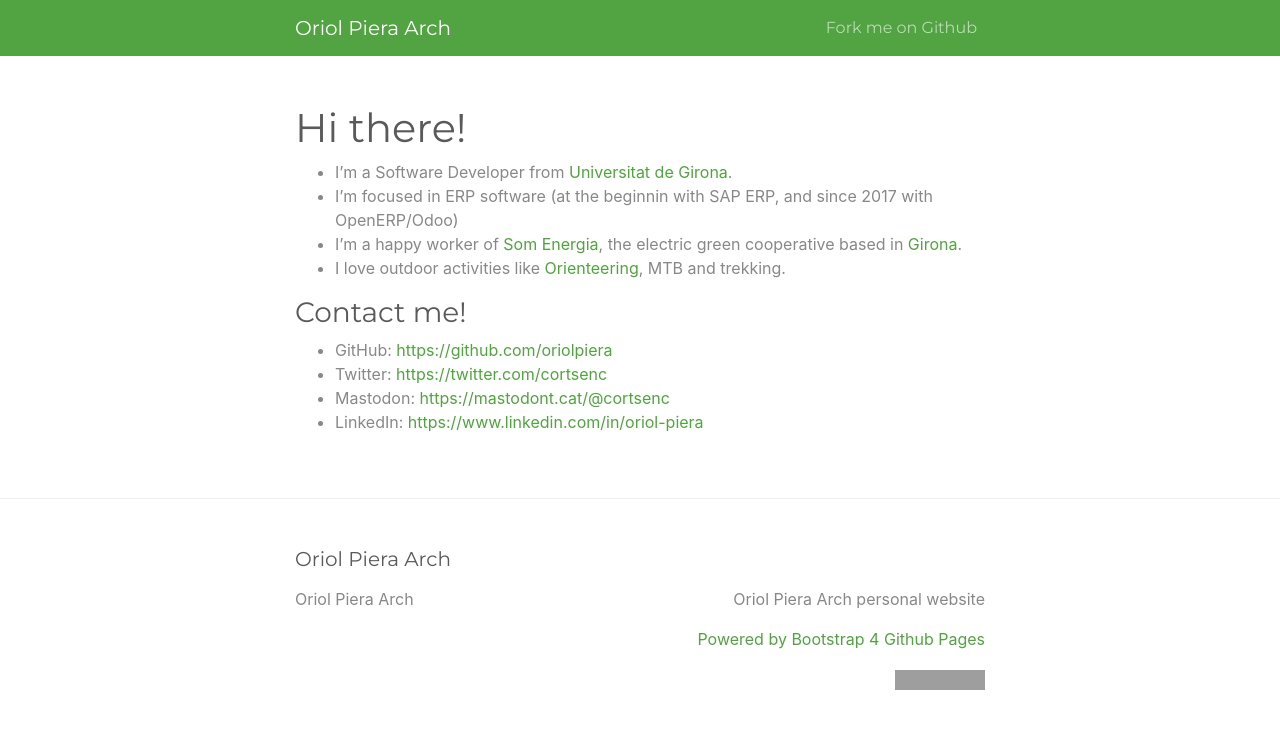
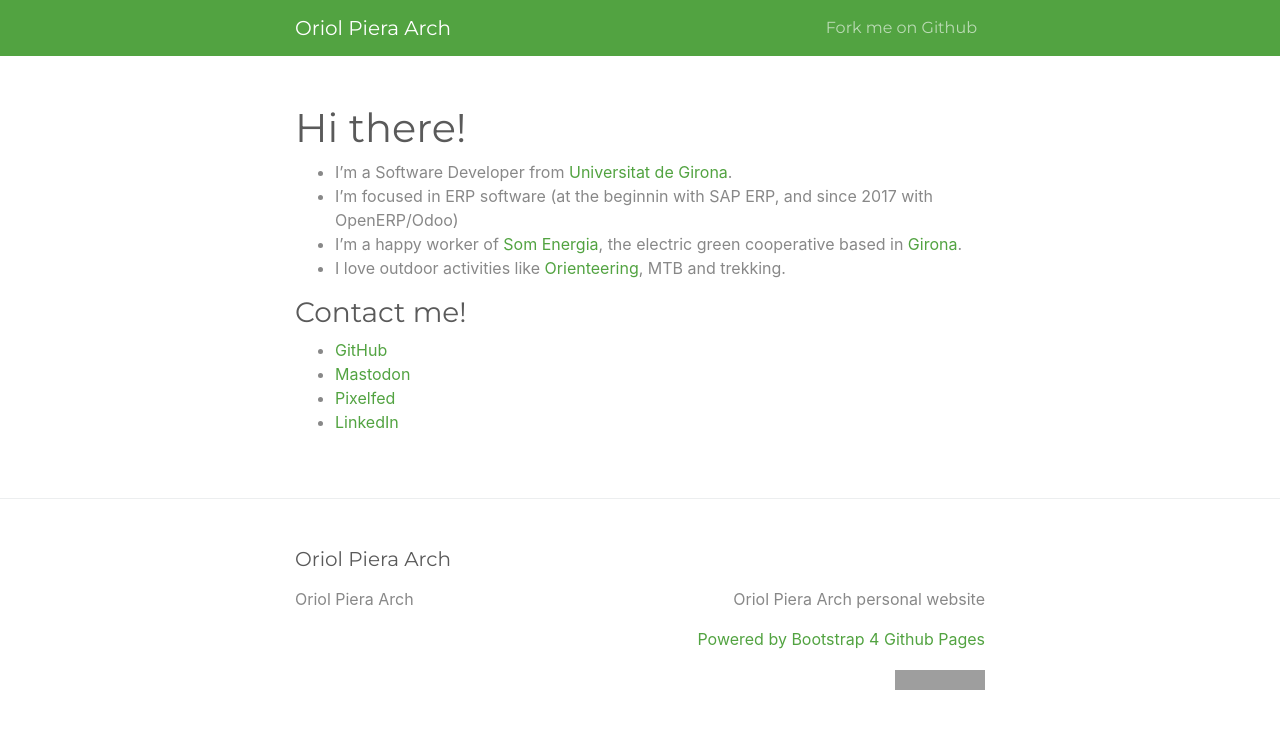
Before and after one commit to oriolpiera/oriolpiera.github.io, a Jekyll site: the page built from index.md, in a window 1280 px wide. Shown: the top 729 px of the page. Built offline with Jekyll 4.4.1, drawn with Linux system fonts in a browser that asks for light colours; grey boxes are pictures that could not be loaded.

Commit message:
Update index.md

```diff
--- a/index.md
+++ b/index.md
@@ -10,7 +10,7 @@ title: Hi there!
 
 
 ### Contact me!
-* GitHub: <a href="https://github.com/oriolpiera" target="_blank">https://github.com/oriolpiera</a>
-* Twitter: <a href="https://twitter.com/cortsenc" target="_blank">https://twitter.com/cortsenc</a>
-* Mastodon: <a rel="me" href="https://mastodont.cat/@cortsenc">https://mastodont.cat/@cortsenc</a>
-* LinkedIn: <a href="https://www.linkedin.com/in/oriol-piera" target="_blank">https://www.linkedin.com/in/oriol-piera</a>
+*  <a href="https://github.com/oriolpiera" target="_blank">GitHub</a>
+*  <a rel="me" href="https://mastodont.cat/@cortsenc">Mastodon</a>
+*  <a href="https://pixelfed.social/i/web/profile/500356368504909759">Pixelfed</a>
+*  <a href="https://www.linkedin.com/in/oriol-piera" target="_blank">LinkedIn</a>
```
